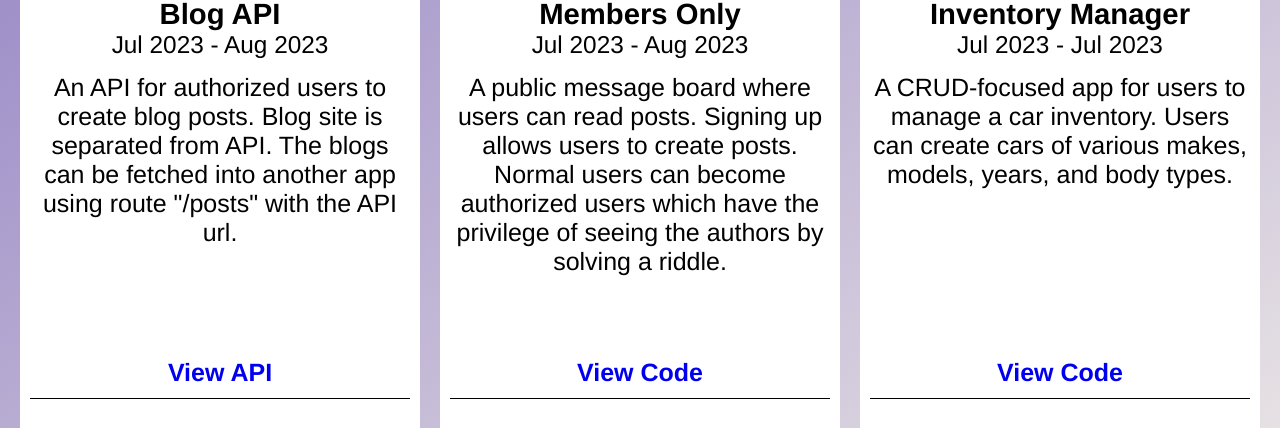
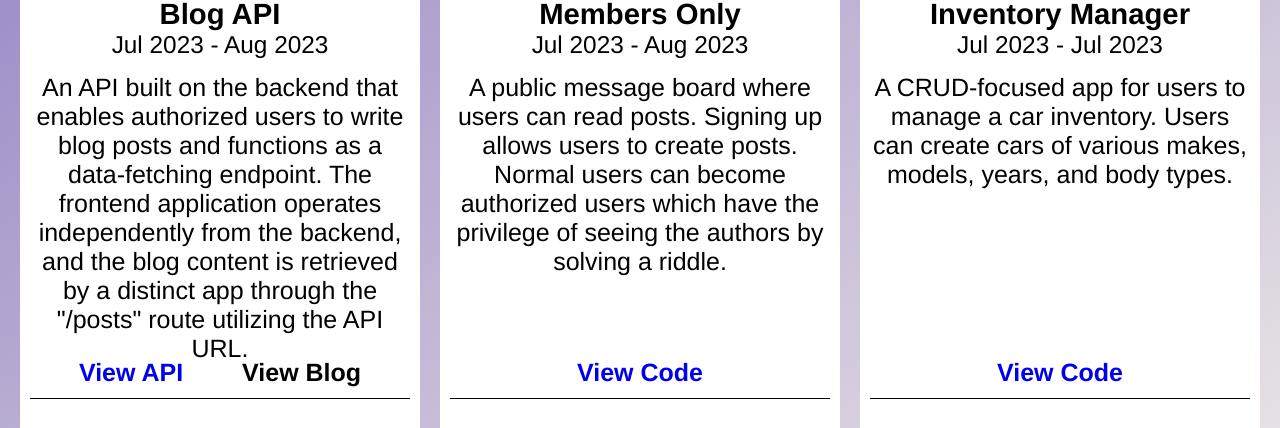
Before and after one commit to BaoWoW123/Portfolio, a React (Create React App) app in the folder portfolio/: page /projects in a window 1280 px wide. Shown: the part 238-666 px from the top of the page. Built offline with nearby package versions, Linux system fonts and the light colour scheme; grey boxes are pictures that could not be loaded.

Commit message:
Add Blog Route
Created Blog component and route.
Used the portfolio as a frontend for Blog API project.

```diff
--- a/portfolio/src/App.js
+++ b/portfolio/src/App.js
@@ -37,7 +37,7 @@ function App() {
       <Routes>
         <Route index path="/" element={<Home reroute={navBtnEvent} />} />
         <Route path="/home" element={<Home reroute={navBtnEvent} />} />
-        <Route path="/projects" element={<Projects />} />
+        <Route path="/projects" element={<Projects navigate={navigate}/>} />
         <Route path="/resume" element={<Resume />} />
         <Route path="/blog" element={<Blog />} />
       </Routes>
--- a/portfolio/src/components/Blog.js
+++ b/portfolio/src/components/Blog.js
@@ -1,10 +1,53 @@
+import { useEffect, useState } from "react";
+import "../styles/Blog.css";
+const Blog = () => {
+  const [loading, setLoading] = useState(true);
+  const [blog, setBlog] = useState(null);
+  const getBlogs = async () => {
+    try {
+      const res = await fetch("https://sparkling-snowflake-3789.fly.dev/posts");
+      const posts = await res.json();
+      setBlog(posts);
+      setLoading(false);
+    } catch (err) {
+      console.error("Error fetching", err);
+    }
+  };
 
-const Blog = () => {
-return (
-    <div>
-        BLOG
+  const decodeData = (str) => {
+    const tempText = document.createElement('textarea')
+    tempText.innerHTML = str;
+    return tempText.value;
+  }
+
+  useEffect(() => {
+    getBlogs();
+  }, []);
+  return (
+    <div className="Blog">
+      {loading ? (
+        <p>Loading...</p>
+      ) : (
+        <div>
+            <p style={{color:'white', fontWeight:'bold', textAlign:'center'}}>NOTICE: This is a test blog and project hidden in the portfolio, you can ignore this</p>
+          {blog ? (
+            <div className="blog">
+              {blog.posts.map((post) => {
+                return (
+                <div>
+                    <h1>{post.title}</h1>
+                    <div>{decodeData(post.content)}</div>
+                </div>
+                )
+              })}
+            </div>
+          ) : (
+            <p>No posts available.</p>
+          )}
+        </div>
+      )}
     </div>
-)
-}
+  );
+};
 
 export default Blog;
--- a/portfolio/src/components/Projects.js
+++ b/portfolio/src/components/Projects.js
@@ -16,12 +16,12 @@ import {
   pug,
   passport,
   jwt,
-  expo
+  expo,
 } from "../assets/logos/logos.js";
-const Projects = () => {
+const Projects = ({ navigate }) => {
   return (
     <div className="Projects">
-      <h1 style={{padding:'20px'}}>Projects</h1>
+      <h1 style={{ padding: "20px" }}>Projects</h1>
       <ul className="projectsList">
         <li className="project">
           <h3>
@@ -29,11 +29,16 @@ const Projects = () => {
             <div>Jun 2023 - Current</div>
           </h3>
           <p>
-            A mobile app for climbers of all levels to track their climbing and discover ways to improve their progress.
-            Developed from my passion for the sport.
+            A mobile app for climbers of all levels to track their climbing and
+            discover ways to improve their progress. Developed from my passion
+            for the sport.
           </p>
-          <a href="https://github.com/BaoWoW123/Climbing-Tracker" target={"_blank"}>
-            View Code</a>
+          <a
+            href="https://github.com/BaoWoW123/Climbing-Tracker"
+            target={"_blank"}
+          >
+            View Code
+          </a>
           <ul>
             <li>
               <img src={react} />
@@ -55,12 +60,29 @@ const Projects = () => {
             <div> Jul 2023 - Aug 2023</div>
           </h3>
           <p>
-            An API for authorized users to create blog posts.
-            Blog site is separated from API.
-            The blogs can be fetched into another app using route "/posts" with the API url.
+            An API built on the backend that enables authorized users to
+            write blog posts and functions as a data-fetching endpoint. The
+            frontend application operates independently from the backend, and
+            the blog content is retrieved by a distinct app through the "/posts"
+            route utilizing the API URL.
           </p>
-          <a href="https://sparkling-snowflake-3789.fly.dev/" target={"_blank"}>
-            View API</a>
+          <div
+            style={{
+              display: "flex",
+              flexDirection: "row",
+              justifyContent: "space-evenly",
+              fontSize: "inherit",
+            }}
+          >
+            <a
+              href="https://sparkling-snowflake-3789.fly.dev/"
+              target={"_blank"}
+            >
+              View API
+            </a>
+
+            <a onClick={() => navigate(`/blog`)}>View Blog</a>
+          </div>
           <ul>
             <li>
               <img src={express} />
@@ -80,7 +102,9 @@ const Projects = () => {
             </li>
           </ul>
           <div>
-            <span>Separate Backend {"&"} Frontend (API {'&'} blog site)</span>
+            <span>
+              Separate Backend {"&"} Frontend (API {"&"} blog site)
+            </span>
             <span>REST APIs Development</span>
           </div>
         </li>
@@ -90,12 +114,13 @@ const Projects = () => {
             <div>Jul 2023 - Aug 2023</div>
           </h3>
           <p>
-            A public message board where users can read posts.
-            Signing up allows users to create posts.
-            Normal users can become authorized users which have the privilege of seeing the authors by solving a riddle.
+            A public message board where users can read posts. Signing up allows
+            users to create posts. Normal users can become authorized users
+            which have the privilege of seeing the authors by solving a riddle.
           </p>
           <a href="https://github.com/BaoWoW123/Members-Only" target={"_blank"}>
-            View Code</a>
+            View Code
+          </a>
           <ul>
             <li>
               <img src={express} />
@@ -125,12 +150,15 @@ const Projects = () => {
             <div> Jul 2023 - Jul 2023</div>
           </h3>
           <p>
-            A CRUD-focused app for users to manage a car inventory.
-            Users can create cars of various makes, models, years, and body types.
-
+            A CRUD-focused app for users to manage a car inventory. Users can
+            create cars of various makes, models, years, and body types.
           </p>
-          <a href="https://github.com/BaoWoW123/Inventory-Manager" target={"_blank"}>
-            View Code</a>
+          <a
+            href="https://github.com/BaoWoW123/Inventory-Manager"
+            target={"_blank"}
+          >
+            View Code
+          </a>
           <ul>
             <li>
               <img src={express} />
@@ -166,7 +194,8 @@ const Projects = () => {
             with Google, or sign in with a test account.
           </p>{" "}
           <a href="https://instagramclone-f3e9c.web.app/" target={"_blank"}>
-            View App</a>
+            View App
+          </a>
           <ul>
             <li>
               <img src={react} />
@@ -198,7 +227,8 @@ const Projects = () => {
             scoreboard.
           </p>
           <a href="https://whereswaldo-29041.web.app/" target={"_blank"}>
-            View App</a>
+            View App
+          </a>
           <ul>
             <li>
               <img src={react} />
@@ -229,7 +259,8 @@ const Projects = () => {
             their personalized items as well as item catergories.
           </p>
           <a href="https://shop-bc80d.web.app/" target={"_blank"}>
-            View App</a>
+            View App
+          </a>
           <ul>
             <li>
               <img src={react} />
@@ -261,7 +292,8 @@ const Projects = () => {
             from popular cartoon anime "Bleach".
           </p>{" "}
           <a href="https://memorycard-4cda5.web.app/" target={"_blank"}>
-            View App</a>
+            View App
+          </a>
           <ul>
             <li>
               <img src={react} />
@@ -289,7 +321,8 @@ const Projects = () => {
             completed.
           </p>{" "}
           <a href="https://cv-app-8d5f4.web.app/" target={"_blank"}>
-            View App</a>
+            View App
+          </a>
           <ul>
             <li>
               <img src={react} />
@@ -318,7 +351,8 @@ const Projects = () => {
             shots each turn.
           </p>{" "}
           <a href="https://battleship-93658.web.app/" target={"_blank"}>
-            View App</a>
+            View App
+          </a>
           <ul>
             <li>
               <img src={react} />
@@ -351,7 +385,8 @@ const Projects = () => {
             value.
           </p>{" "}
           <a href="https://knight-travails.web.app/" target={"_blank"}>
-            View App</a>
+            View App
+          </a>
           <ul>
             <li>
               <img src={react} />
@@ -381,7 +416,8 @@ const Projects = () => {
             postal code, or country.
           </p>{" "}
           <a href="https://weather-app-59fb5.web.app/" target={"_blank"}>
-            View App</a>
+            View App
+          </a>
           <ul>
             <li>
               <img src={js} />
@@ -412,7 +448,8 @@ const Projects = () => {
             traversals to each data structure.
           </p>
           <a href="https://github.com/BaoWoW123/Assignments" target={"_blank"}>
-            View Code</a>
+            View Code
+          </a>
           <ul>
             <li>
               <img src={js} />
@@ -420,7 +457,7 @@ const Projects = () => {
             </li>
           </ul>
           <div>
-            <span>Data Structures {'&'} Algorithms</span>
+            <span>Data Structures {"&"} Algorithms</span>
             <span>Technical Skill Development</span>
           </div>
         </li>
@@ -432,10 +469,11 @@ const Projects = () => {
           <p>
             A restaurant webpage that displays their cuisine, address or
             location, contacts and other relevant information. Uses vanilla
-            JavaScript {'&'} DOM manipulation to navigate pages.
+            JavaScript {"&"} DOM manipulation to navigate pages.
           </p>{" "}
           <a href="https://restaurant-page-59a67.web.app/" target={"_blank"}>
-            View App</a>
+            View App
+          </a>
           <ul>
             <li>
               <img src={webpack} />
@@ -466,7 +504,8 @@ const Projects = () => {
             allowing the opposing player to go first.
           </p>
           <a href="https://tic-tac-toe-40b13.web.app" target={"_blank"}>
-            View App</a>
+            View App
+          </a>
           <ul>
             <li>
               <img src={js} />
@@ -497,7 +536,8 @@ const Projects = () => {
             followed up with the remaining operator and number.
           </p>
           <a href="https://calculator-6fb2c.web.app" target={"_blank"}>
-            View App</a>
+            View App
+          </a>
           <ul>
             <li>
               <img src={js} />
@@ -527,7 +567,8 @@ const Projects = () => {
             containing a navigation bar, body, header, etc.
           </p>
           <a href="https://admin-dashboard-2f01d.web.app" target={"_blank"}>
-            View App</a>
+            View App
+          </a>
           <ul>
             <li>
               <img src={html} />
@@ -554,7 +595,8 @@ const Projects = () => {
             types, etc.
           </p>
           <a href="https://signup-form-469ed.web.app" target={"_blank"}>
-            View App</a>
+            View App
+          </a>
           <ul>
             <li>
               <img src={js} />
@@ -585,18 +627,19 @@ const Projects = () => {
             modes; etch, erase, and off.
           </p>
           <a href="https://etch-a-sketch-d1b6d.web.app" target={"_blank"}>
-            View App</a>
+            View App
+          </a>
           <ul>
             <li>
-              <img src={js}/>
+              <img src={js} />
               <div className="imgName">JavaScript</div>
             </li>
             <li>
-              <img src={html}/>
+              <img src={html} />
               <div className="imgName">HTML</div>
             </li>
             <li>
-              <img src={css}/>
+              <img src={css} />
               <div className="imgName">CSS</div>
             </li>
           </ul>
--- a/portfolio/src/styles/App.css
+++ b/portfolio/src/styles/App.css
@@ -18,6 +18,9 @@ a {
   text-decoration: inherit;
   color: none;
   display: inline-block;
+}
+a:hover {
+  cursor: pointer;
 }
 a:visited {
   color: inherit;
--- /dev/null
+++ b/portfolio/src/styles/Blog.css
@@ -0,0 +1,27 @@
+.Blog {
+    display: flex;
+    align-items: center;
+    justify-content: center;
+    padding: 50px 0px;
+}
+
+.blog {
+    display: flex;
+    align-items: center;
+    justify-content: center;
+    flex-direction: column;
+    gap:100px;
+    padding: 0px 100px;
+}
+
+.blog div{
+    display: flex;
+    align-items: center;
+    justify-content: center;
+    flex-direction: column;
+    text-indent: 100px;
+    padding: 20px;
+    text-align: center;
+    border-bottom: 6px solid white;
+    border-left: 3px solid white;
+}
```
Lines whose indentation alone changed are shown as unchanged.
